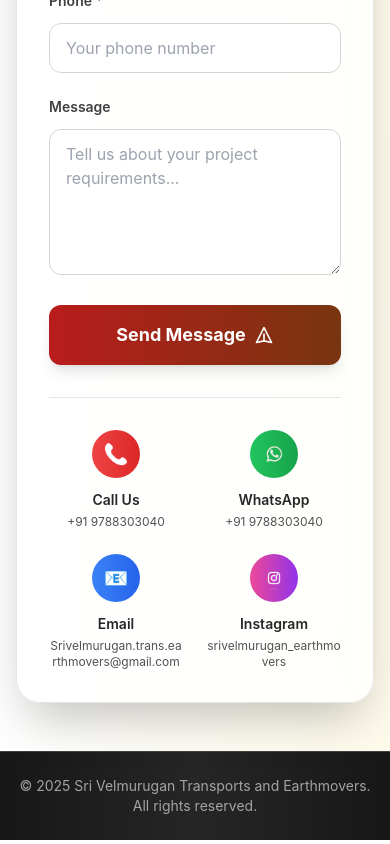
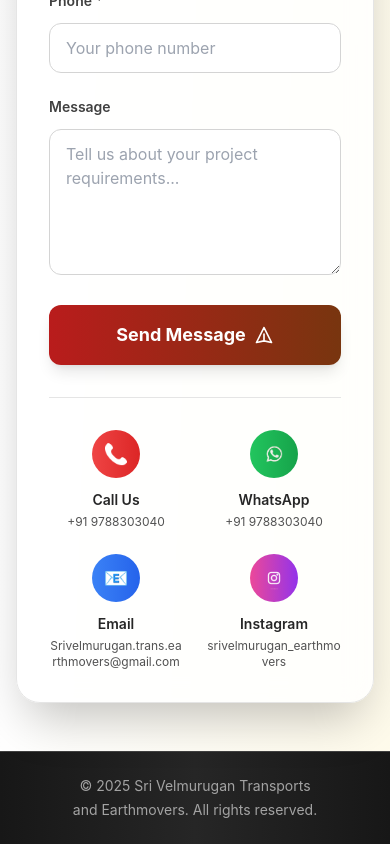
Before and after one commit to Harshanad03/Sri-Velmurugan-Transports-and-Earthmovers, a React (Create React App) app in the folder velmurugan-ui/: page / in a window 390 px wide. Shown: the part 9978-10822 px from the top of the page. Built offline with nearby package versions, Linux system fonts and the light colour scheme; no server answers.

Commit message:
Display copyright text in two lines for mobile view

```diff
--- a/velmurugan-ui/src/App.tsx
+++ b/velmurugan-ui/src/App.tsx
@@ -544,9 +544,12 @@ function App() {
       {/* Copyright Footer */}
       <footer className="py-6 sm:py-8 px-4 bg-gradient-to-r from-neutral-900 via-neutral-800 to-neutral-900 border-t border-neutral-700">
         <div className="max-w-6xl mx-auto text-center">
-          <div className="flex items-center justify-center">
-            <span className="text-neutral-400 text-sm sm:text-base">
-              © 2025 Sri Velmurugan Transports and Earthmovers. All rights reserved.
+          <div className="flex flex-col sm:flex-row items-center justify-center space-y-1 sm:space-y-0">
+            <span className="text-neutral-400 text-sm sm:text-base text-center">
+              © 2025 Sri Velmurugan Transports
+            </span>
+            <span className="text-neutral-400 text-sm sm:text-base text-center sm:ml-1">
+              and Earthmovers. All rights reserved.
             </span>
           </div>
         </div>
```
